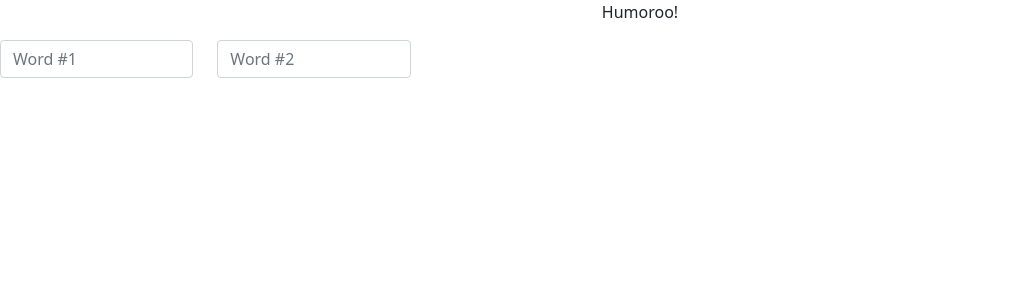
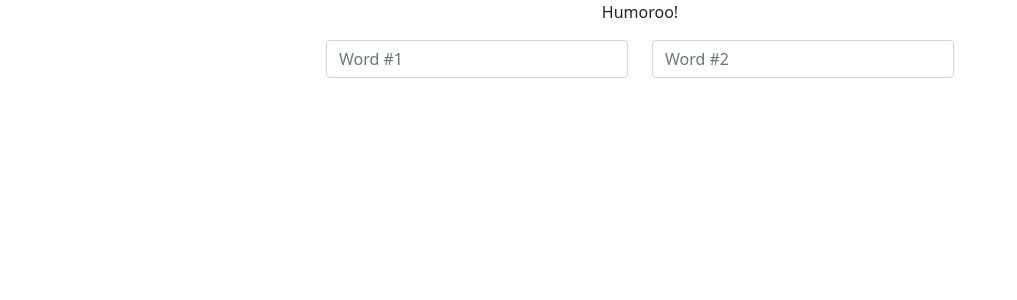
Before and after one commit to Charles-Chiang/This-Project-is-a-Joke, a React (Create React App) app in the folder humoroo/: page / in a window 1280 px wide. Shown: the top 300 px of the page, without its empty margins (0-1017 px from the left). Built offline with nearby package versions, Linux system fonts and the light colour scheme.

Commit message:
form styling

```diff
--- a/humoroo/src/App.js
+++ b/humoroo/src/App.js
@@ -7,12 +7,14 @@ function App() {
       <p>Humoroo!</p>
       <form>
         <div class="row">
-          <div class="col-2">
+          <div class="col-sm"></div>
+          <div class="col-sm">
             <input type="text" class="form-control" placeholder="Word #1"></input>
           </div>
-          <div class="col-2">
+          <div class="col-sm">
             <input type="text" class="form-control" placeholder="Word #2"></input>
           </div>
+          <div class="col-sm"></div>
         </div>
       </form>
     </div>
```
